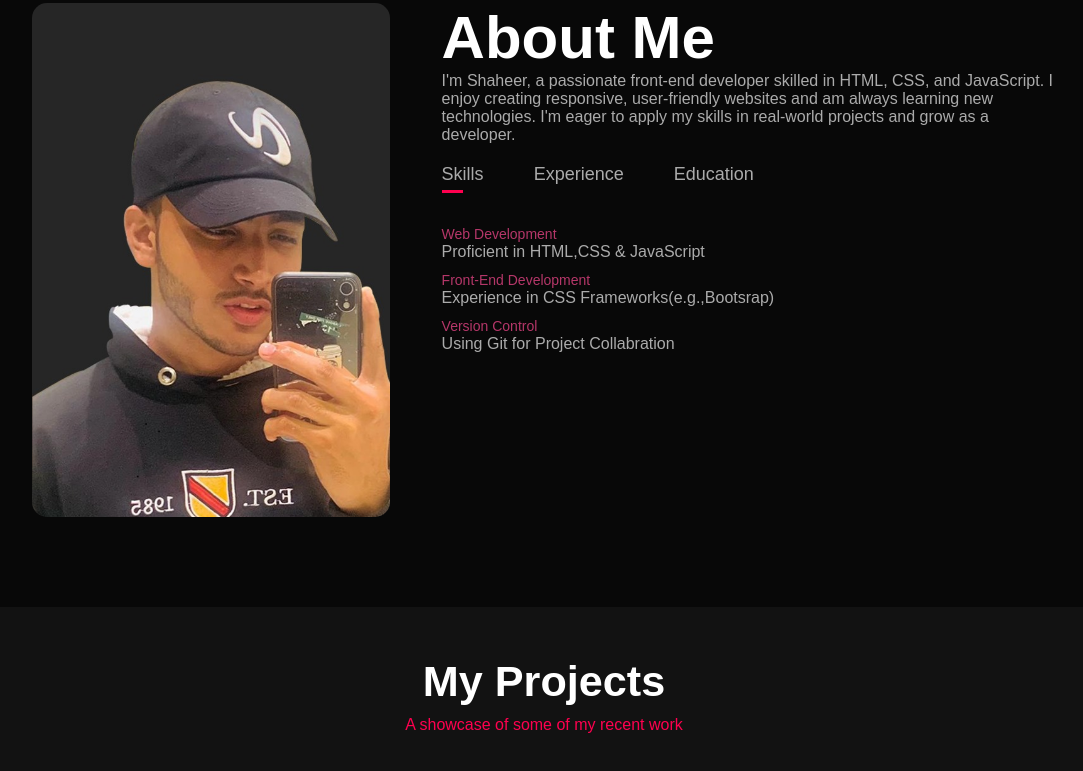
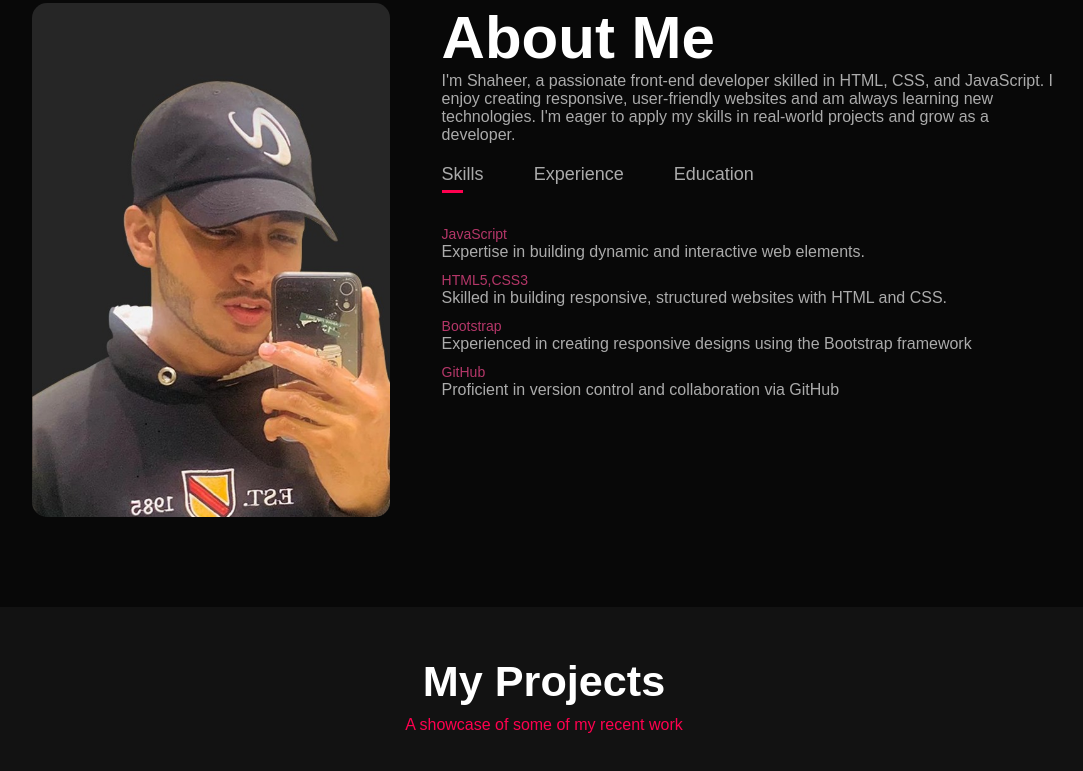
Before and after one commit to shaheer-67/shaheerPortfolio, a plain HTML site: page index.html in a window 1280 px wide. Shown: the part 887-1658 px from the top of the page, without its empty margins (96-1179 px from the left). Drawn offline with Linux system fonts and the light colour scheme.

Commit message:
made some updates

```diff
--- a/index.html
+++ b/index.html
@@ -52,9 +52,10 @@
 
             <div class="tab-contents active-tab" id="Skills" >
                 <ul>
-                    <li><span>Web Development</span><br>Proficient in HTML,CSS & JavaScript</li>
-                    <li><span>Front-End Development</span><br>Experience in CSS Frameworks(e.g.,Bootsrap)</li>
-                    <li><span>Version Control </span><br>Using Git for Project Collabration</li>
+                    <li><span>JavaScript</span><br>Expertise in building dynamic and interactive web elements.</li>
+                    <li><span>HTML5,CSS3</span><br>Skilled in building responsive, structured websites with HTML and CSS.</li>
+                    <li><span>Bootstrap </span><br>Experienced in creating responsive designs using the Bootstrap framework</li>
+                    <li><span>GitHub </span><br>Proficient in version control and collaboration via GitHub</li>
                 </ul>
             </div>
 
@@ -68,9 +69,9 @@
 
             <div class="tab-contents" id="Education">
                 <ul>
-                    <li><span>Intermediate </span><br>Karachi Board</li>
-                    <li><span>Matriculation</span><br>Karachi Board</li>
-                    <li><span>6-Month Diploma in Front-End Development  </span><br>APTECH, Karachi - Covered HTML, CSS, JavaScript, Responsive Design, and front-end technologies</li>
+                    <li><span>INTERMIDIATE </span><br>Karachi Board</li>
+                    <li><span>BS,CS</span><br>From APTECH</li>
+
                 </ul>
             </div>
 
```
